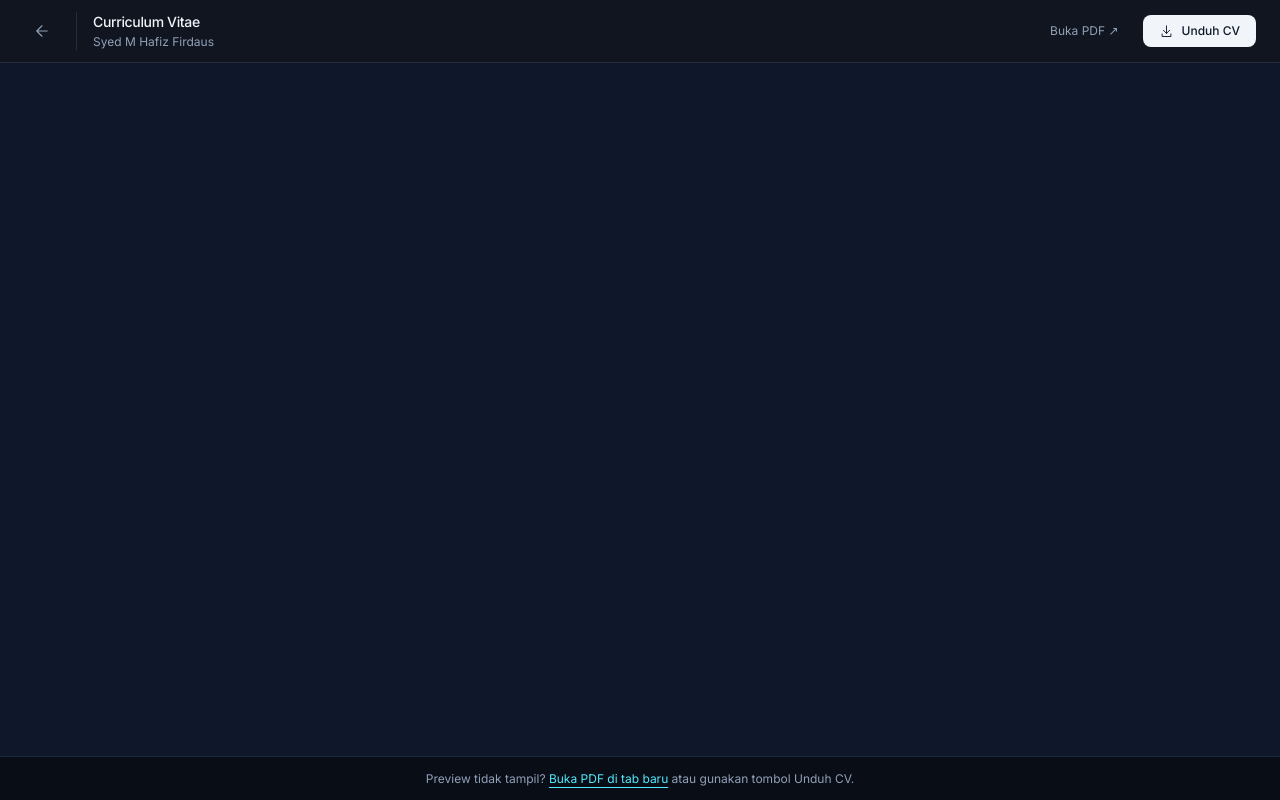
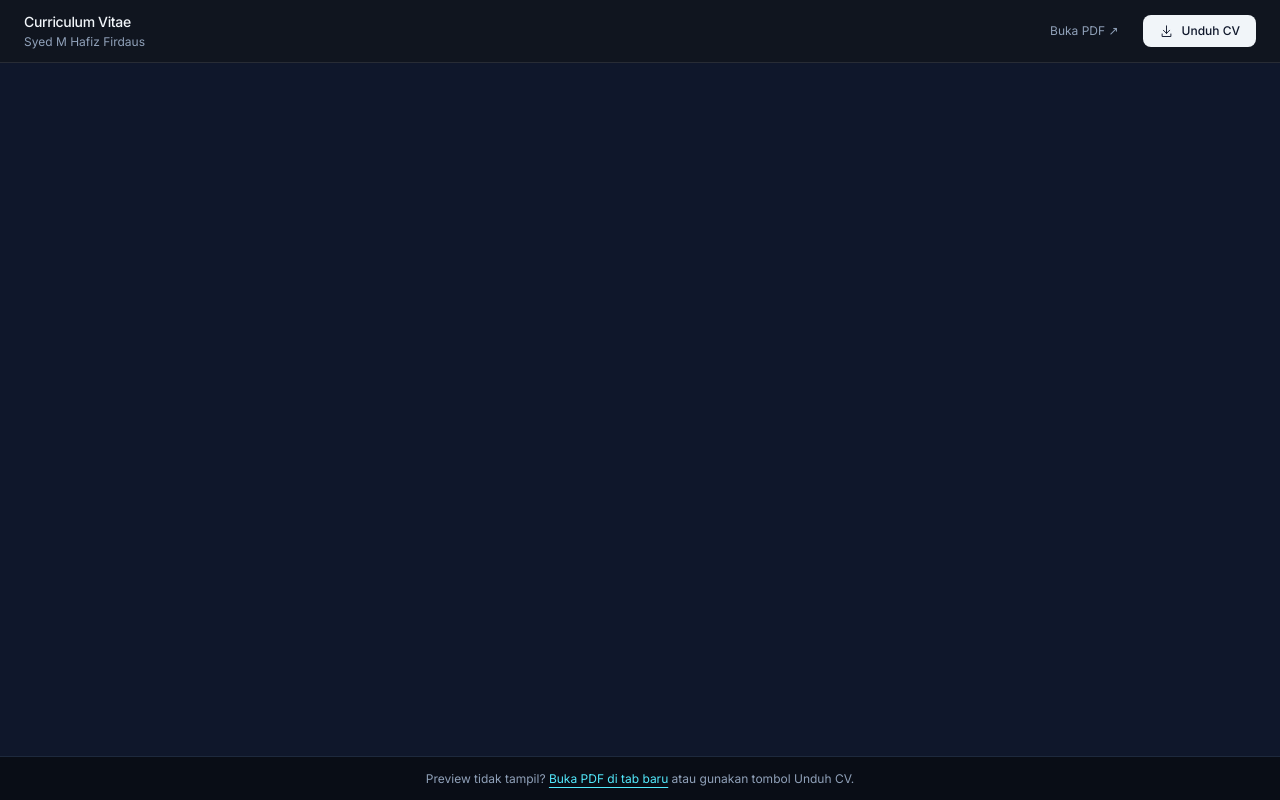
Before and after one commit to bzt29/portfolio-prof, a Next.js app: page /cv in a window 1280 px wide. Built offline with nearby package versions, Linux system fonts and the light colour scheme; no server answers.

Commit message:
fix(cv): remove portfolio back button

```diff
--- a/src/app/cv/page.tsx
+++ b/src/app/cv/page.tsx
@@ -1,5 +1,4 @@
 import type { Metadata } from "next";
-import Link from "next/link";
 import { PERSONAL_INFO } from "@/data/portfolioData";
 import { SITE_METADATA } from "@/lib/constants";
 
@@ -28,21 +27,9 @@ export default function CvPage() {
   return (
     <main className="flex min-h-dvh flex-col bg-[#090d16] text-slate-100">
       <header className="flex items-center justify-between gap-3 border-b border-white/10 bg-[#10151f] px-3 py-3 sm:gap-6 sm:px-6">
-        <div className="flex min-w-0 items-center gap-3 sm:gap-4">
-          <Link
-            href="/"
-            aria-label="Kembali ke portfolio"
-            title="Kembali ke portfolio"
-            className="flex size-9 shrink-0 items-center justify-center rounded-lg text-slate-400 transition-colors hover:bg-white/5 hover:text-white focus-visible:outline-2 focus-visible:outline-offset-4 focus-visible:outline-slate-300"
-          >
-            <svg aria-hidden="true" width="18" height="18" viewBox="0 0 24 24" fill="none" stroke="currentColor" strokeWidth="1.5" strokeLinecap="round" strokeLinejoin="round">
-              <path d="m12 19-7-7 7-7M5 12h14" />
-            </svg>
-          </Link>
-          <div className="min-w-0 border-l border-white/10 pl-3 sm:pl-4">
-            <h1 className="text-sm font-medium tracking-tight">Curriculum Vitae</h1>
-            <p className="mt-0.5 truncate text-xs text-slate-400">{PERSONAL_INFO.name}</p>
-          </div>
+        <div className="min-w-0">
+          <h1 className="text-sm font-medium tracking-tight">Curriculum Vitae</h1>
+          <p className="mt-0.5 truncate text-xs text-slate-400">{PERSONAL_INFO.name}</p>
         </div>
         <nav aria-label="Aksi CV" className="flex shrink-0 items-center gap-2 sm:gap-4">
           <a
```
